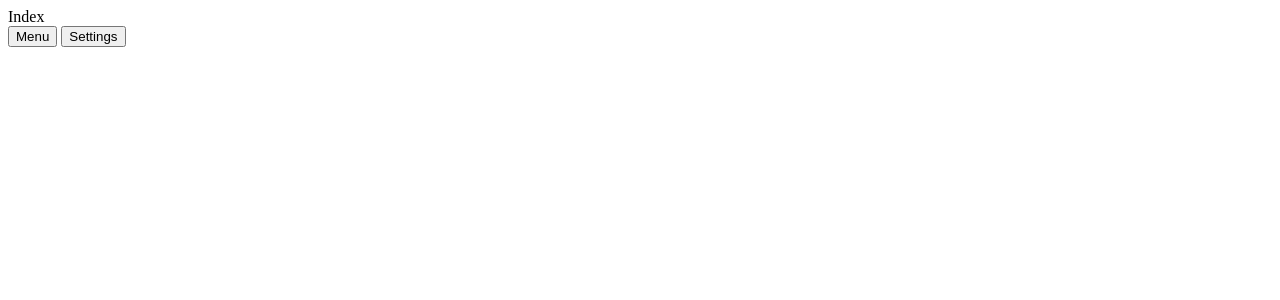
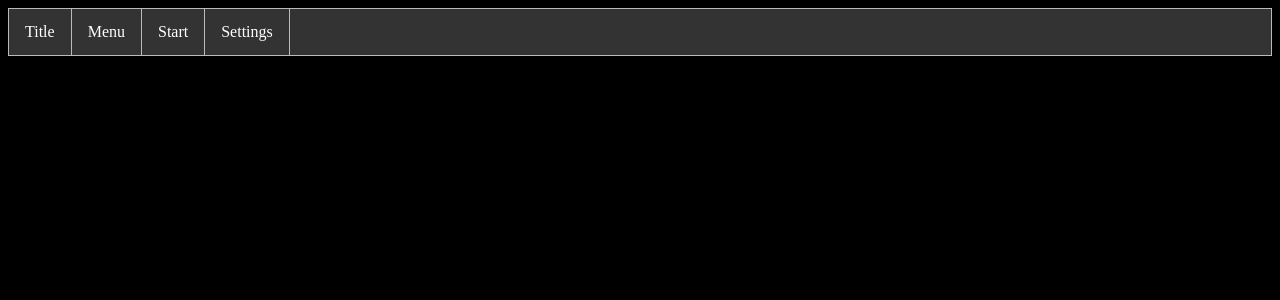
Before and after one commit to isaacfielding/Picross, a PHP site: page / in a window 1280 px wide. Shown: the top 300 px of the page. Run offline with PHP 8.4, Linux system fonts and the light colour scheme.

```diff
--- a/css/style.css
+++ b/css/style.css
@@ -26,3 +26,64 @@
 .radios input {
 	margin-top: 3px;
 }
+
+body {
+  background-color: black;
+  border-collapse: collapse;
+  padding-left: 0;
+}
+
+canvas {
+  position: fixed;
+  top: 0;
+  left: 0;
+  z-index: -1;
+}
+
+h1 {
+  text-align: center;
+  color: gray;
+}
+
+h2 {
+  color: gray;
+}
+
+ul.menu {
+  list-style-type: none;
+  margin: 0;
+  padding: 0;
+  overflow: hidden;
+  background-color: #333;
+  border: 1px solid #bbb;
+}
+
+li.menu {
+  float: left;
+  border-right: 1px solid #bbb;
+}
+
+li a {
+    display: block;
+    color: white;
+    text-align: center;
+    padding: 14px 16px;
+    text-decoration: none;
+}
+
+a.menu{
+  color: white;
+}
+
+a.menu:hover {
+  background-color: #111;
+}
+
+.active {
+    background-color: gray;
+    color: white;
+}
+
+article p {
+  color: white;
+}
--- a/index.html
+++ b/index.html
@@ -6,16 +6,22 @@
   <link rel="stylesheet" type="text/css" href="css/style.css">
 </head>
 <header>
-  <div id="pageT">Index</div>
-  <div class="row">
-    <div id="pageL" class="columnleft">
-        <button type="button" name="menu-button">Menu</button>
-        <button type="button" name="settings-button">Settings</button>
-    </div>
-    <div id="logo">
-      <img src="" alt="">
-    </div>
-  </div>
+  <nav>
+    <ul class="menu">
+    	<li class="menu">
+    		<a class="menu" href="index.html">Title</a>
+    	</li>
+    	<li class="menu">
+    	  <a class="menu" href="menu.html">Menu</a>
+    	</li>
+      <li class="menu">
+    	  <a class="menu" href="game.html">Start</a>
+    	</li>
+    	<li class="menu">
+    		<a class="menu" href="settings.html">Settings</a>
+    	</li>
+    </ul>
+  </nav>
 </header>
 <body>
 
```
Also changed, not shown: js/game.js (+32 -0 lines).
